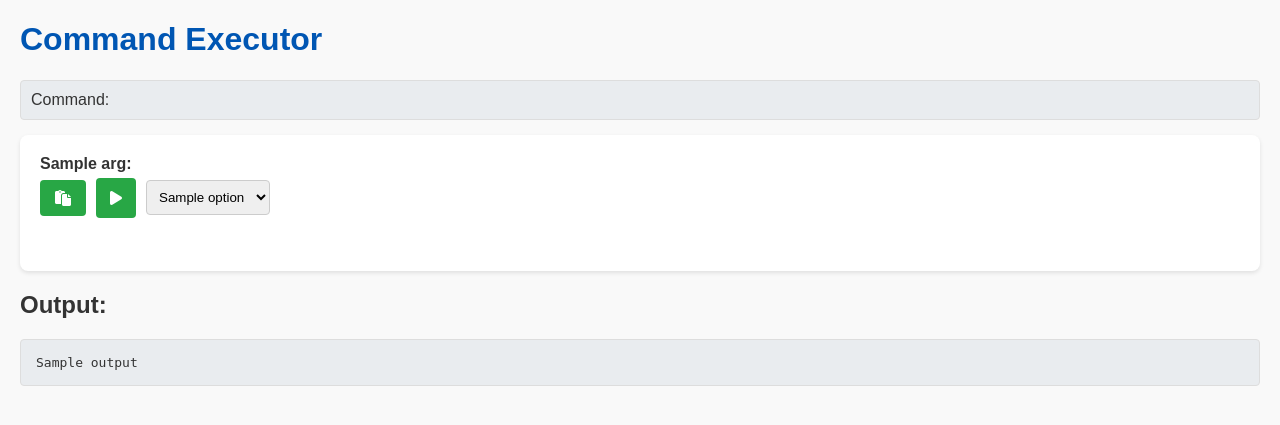
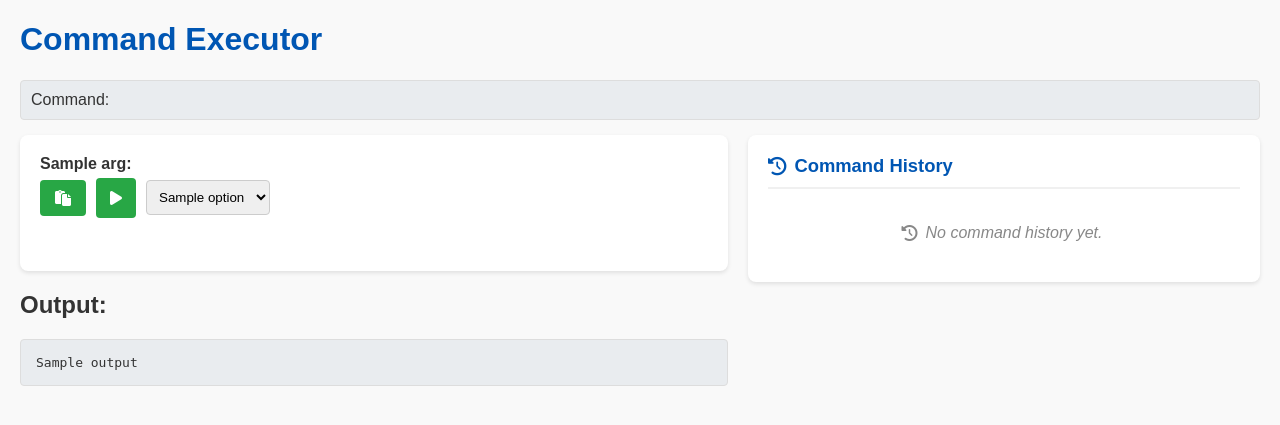
Before and after one commit to enhoshen/argparseui, a Python web app: template argparseui/templates/index.html in a window 1280 px wide. Shown: the top 425 px of the page. Run offline with Jinja, Linux system fonts and the light colour scheme; the template is opened without the code that fills it: most values are stand-ins (such as "Sample title", 1, 10 or a date in 2020).

Commit message:
feat: Add command history column
authored by antigravity

```diff
--- a/argparseui/static/css/style.css
+++ b/argparseui/static/css/style.css
@@ -106,3 +106,175 @@ input[type="checkbox"] {
   font-family: monospace;
   font-size: 13px;
 }
+
+/* History Column & Layout Styles */
+.main-layout {
+  display: flex;
+  gap: 20px;
+  align-items: flex-start;
+}
+
+.form-column {
+  flex: 1 1 60%;
+  min-width: 0;
+}
+
+.history-column {
+  flex: 1 1 40%;
+  min-width: 280px;
+  background-color: #fff;
+  padding: 20px;
+  border-radius: 8px;
+  box-shadow: 0 2px 4px rgba(0, 0, 0, 0.1);
+}
+
+.history-header {
+  display: flex;
+  justify-content: space-between;
+  align-items: center;
+  margin-bottom: 15px;
+  border-bottom: 2px solid #f0f0f0;
+  padding-bottom: 10px;
+}
+
+.history-header h2 {
+  margin: 0;
+  font-size: 1.15rem;
+  color: #0056b3;
+  display: flex;
+  align-items: center;
+  gap: 8px;
+}
+
+.history-list {
+  display: flex;
+  flex-direction: column;
+  gap: 10px;
+  max-height: 600px;
+  overflow-y: auto;
+  padding-right: 4px;
+}
+
+.history-empty {
+  color: #888;
+  font-style: italic;
+  text-align: center;
+  padding: 20px 0;
+  display: flex;
+  align-items: center;
+  justify-content: center;
+  gap: 8px;
+}
+
+.history-item-bar {
+  display: flex;
+  align-items: center;
+  justify-content: space-between;
+  background-color: #f8f9fa;
+  border: 1px solid #e0e0e0;
+  border-radius: 6px;
+  padding: 4px 8px;
+  transition: all 0.2s ease;
+}
+
+.history-item-bar:hover {
+  border-color: #0056b3;
+  box-shadow: 0 2px 5px rgba(0,0,0,0.08);
+}
+
+.history-item-bar.pinned {
+  background-color: #fff9e6;
+  border-color: #ffe082;
+}
+
+.history-cmd-btn {
+  background: none;
+  border: none;
+  color: #333;
+  padding: 6px 8px;
+  cursor: pointer;
+  text-align: left;
+  flex-grow: 1;
+  display: flex;
+  align-items: center;
+  gap: 8px;
+  overflow: hidden;
+  font-size: 13px;
+  border-radius: 4px;
+}
+
+.history-cmd-btn:hover {
+  background-color: rgba(0, 86, 179, 0.08);
+}
+
+.history-icon {
+  color: #0056b3;
+  font-size: 12px;
+  flex-shrink: 0;
+}
+
+.history-cmd-text {
+  font-family: monospace;
+  white-space: nowrap;
+  overflow: hidden;
+  text-overflow: ellipsis;
+  color: #212529;
+}
+
+.history-actions {
+  display: flex;
+  align-items: center;
+  gap: 4px;
+  margin-left: 8px;
+  flex-shrink: 0;
+}
+
+.btn-history-action {
+  background: transparent;
+  border: none;
+  color: #6c757d;
+  width: 30px;
+  height: 30px;
+  padding: 0;
+  border-radius: 4px;
+  cursor: pointer;
+  font-size: 13px;
+  transition: background-color 0.15s ease, color 0.15s ease;
+  display: flex;
+  align-items: center;
+  justify-content: center;
+}
+
+.btn-history-action:hover {
+  background-color: #e2e6ea;
+  color: #333;
+}
+
+.btn-history-run:hover {
+  background-color: #d4edda;
+  color: #28a745;
+}
+
+.btn-pin.active {
+  color: #d97706;
+  background-color: #fef3c7;
+}
+
+.btn-pin.active:hover {
+  background-color: #fde68a;
+  color: #b45309;
+}
+
+.btn-delete:hover {
+  background-color: #f8d7da;
+  color: #dc3545;
+}
+
+@media (max-width: 768px) {
+  .main-layout {
+    flex-direction: column;
+  }
+  .form-column, .history-column {
+    width: 100%;
+  }
+}
--- a/argparseui/static/js/command_runner.js
+++ b/argparseui/static/js/command_runner.js
@@ -15,15 +15,217 @@ document.addEventListener('DOMContentLoaded', () => {
       if (!argDef) return;
 
       if (argDef.type === 'checkbox') {
-        // if (formData.has(key)) { // This check is commented out, assuming checkboxes are always present if checked
         currentCommandParts.push(`--${key}`);
-        // }
       } else if (value !== '') {
         currentCommandParts.push(`--${key}`);
         currentCommandParts.push(value);
       }
     });
-    commandDisplayCode.textContent = currentCommandParts.join(' ');
+    const cmdStr = currentCommandParts.join(' ');
+    commandDisplayCode.textContent = cmdStr;
+    return cmdStr;
+  };
+
+  // State: command history stored in a Set for simplicity, key is full command string
+  let historySet = new Set();
+  let pinnedSet = new Set();
+
+  const loadHistory = () => {
+    try {
+      const storedHistory = localStorage.getItem('argparseui_history');
+      if (storedHistory) {
+        const parsed = JSON.parse(storedHistory);
+        if (Array.isArray(parsed)) {
+          historySet = new Set(parsed);
+        }
+      }
+      const storedPinned = localStorage.getItem('argparseui_pinned');
+      if (storedPinned) {
+        const parsed = JSON.parse(storedPinned);
+        if (Array.isArray(parsed)) {
+          pinnedSet = new Set(parsed);
+        }
+      }
+    } catch (e) {
+      console.error('Failed to load history from localStorage:', e);
+    }
+  };
+
+  const saveHistory = () => {
+    try {
+      localStorage.setItem('argparseui_history', JSON.stringify(Array.from(historySet)));
+      localStorage.setItem('argparseui_pinned', JSON.stringify(Array.from(pinnedSet)));
+    } catch (e) {
+      console.error('Failed to save history to localStorage:', e);
+    }
+  };
+
+  const addCommandToHistory = (cmdStr) => {
+    if (!cmdStr || cmdStr.trim() === '') return;
+    // Set operation: delete existing to refresh insertion order (latest at end of Set)
+    historySet.delete(cmdStr);
+    historySet.add(cmdStr);
+    saveHistory();
+    renderHistory();
+  };
+
+  const deleteCommandFromHistory = (cmdStr) => {
+    historySet.delete(cmdStr);
+    pinnedSet.delete(cmdStr);
+    saveHistory();
+    renderHistory();
+  };
+
+  const togglePinCommand = (cmdStr) => {
+    if (pinnedSet.has(cmdStr)) {
+      pinnedSet.delete(cmdStr);
+    } else {
+      pinnedSet.add(cmdStr);
+    }
+    saveHistory();
+    renderHistory();
+  };
+
+  const parseAndPopulateForm = (cmdStr) => {
+    const baseStr = baseCommand.join(' ');
+    let argsStr = cmdStr;
+    if (cmdStr.startsWith(baseStr)) {
+      argsStr = cmdStr.slice(baseStr.length).trim();
+    }
+
+    const tokens = [];
+    const tokenRegex = /"([^"]*)"|'([^']*)'|(\S+)/g;
+    let tMatch;
+    while ((tMatch = tokenRegex.exec(argsStr)) !== null) {
+      tokens.push(tMatch[1] ?? tMatch[2] ?? tMatch[3]);
+    }
+
+    const parsedArgs = {};
+    for (let i = 0; i < tokens.length; i++) {
+      const token = tokens[i];
+      if (token.startsWith('--')) {
+        const key = token.slice(2);
+        const argDef = scriptArguments.find(a => a.dest === key);
+        if (argDef && argDef.type === 'checkbox') {
+          parsedArgs[key] = true;
+        } else {
+          if (i + 1 < tokens.length && !tokens[i + 1].startsWith('--')) {
+            parsedArgs[key] = tokens[i + 1];
+            i++;
+          } else {
+            parsedArgs[key] = true;
+          }
+        }
+      }
+    }
+
+    scriptArguments.forEach(arg => {
+      const el = document.getElementById(arg.dest);
+      if (!el) return;
+
+      if (parsedArgs.hasOwnProperty(arg.dest)) {
+        const val = parsedArgs[arg.dest];
+        if (arg.type === 'checkbox') {
+          el.checked = true;
+        } else if (el.tagName === 'SELECT') {
+          el.value = val;
+        } else {
+          el.value = val === true ? '' : val;
+        }
+      } else {
+        if (arg.type === 'checkbox') {
+          el.checked = false;
+        } else if (el.tagName === 'SELECT') {
+          el.selectedIndex = 0;
+        } else {
+          el.value = '';
+        }
+      }
+    });
+
+    updateCommandDisplay();
+  };
+
+  const renderHistory = () => {
+    const historyListEl = document.getElementById('history-list');
+    if (!historyListEl) return;
+
+    historyListEl.innerHTML = '';
+
+    const allCmds = Array.from(historySet).reverse();
+    const pinnedCmds = allCmds.filter(cmd => pinnedSet.has(cmd));
+    const unpinnedCmds = allCmds.filter(cmd => !pinnedSet.has(cmd));
+
+    const sortedCmds = [...pinnedCmds, ...unpinnedCmds];
+
+    if (sortedCmds.length === 0) {
+      const emptyEl = document.createElement('div');
+      emptyEl.className = 'history-empty';
+      emptyEl.innerHTML = '<i class="fas fa-history"></i> No command history yet.';
+      historyListEl.appendChild(emptyEl);
+      return;
+    }
+
+    sortedCmds.forEach(cmdStr => {
+      const isPinned = pinnedSet.has(cmdStr);
+
+      const itemEl = document.createElement('div');
+      itemEl.className = `history-item-bar ${isPinned ? 'pinned' : ''}`;
+
+      const cmdBtn = document.createElement('button');
+      cmdBtn.type = 'button';
+      cmdBtn.className = 'history-cmd-btn';
+      cmdBtn.title = 'Click to fill form with this command';
+      cmdBtn.innerHTML = `<i class="fas fa-terminal history-icon"></i><code class="history-cmd-text"></code>`;
+      cmdBtn.querySelector('.history-cmd-text').textContent = cmdStr;
+
+      cmdBtn.addEventListener('click', () => {
+        parseAndPopulateForm(cmdStr);
+      });
+
+      const actionsDiv = document.createElement('div');
+      actionsDiv.className = 'history-actions';
+
+      const runBtn = document.createElement('button');
+      runBtn.type = 'button';
+      runBtn.className = 'btn-history-action btn-history-run';
+      runBtn.title = 'Run command now';
+      runBtn.innerHTML = '<i class="fas fa-play"></i>';
+      runBtn.addEventListener('click', (e) => {
+        e.stopPropagation();
+        parseAndPopulateForm(cmdStr);
+        form.submit();
+      });
+
+      const pinBtn = document.createElement('button');
+      pinBtn.type = 'button';
+      pinBtn.className = `btn-history-action btn-pin ${isPinned ? 'active' : ''}`;
+      pinBtn.title = isPinned ? 'Unpin command' : 'Pin to top';
+      pinBtn.innerHTML = '<i class="fas fa-thumbtack"></i>';
+      pinBtn.addEventListener('click', (e) => {
+        e.stopPropagation();
+        togglePinCommand(cmdStr);
+      });
+
+      const delBtn = document.createElement('button');
+      delBtn.type = 'button';
+      delBtn.className = 'btn-history-action btn-delete';
+      delBtn.title = 'Delete from history';
+      delBtn.innerHTML = '<i class="fas fa-trash"></i>';
+      delBtn.addEventListener('click', (e) => {
+        e.stopPropagation();
+        deleteCommandFromHistory(cmdStr);
+      });
+
+      actionsDiv.appendChild(runBtn);
+      actionsDiv.appendChild(pinBtn);
+      actionsDiv.appendChild(delBtn);
+
+      itemEl.appendChild(cmdBtn);
+      itemEl.appendChild(actionsDiv);
+
+      historyListEl.appendChild(itemEl);
+    });
   };
 
   // add listener for each input fields
@@ -33,40 +235,35 @@ document.addEventListener('DOMContentLoaded', () => {
     element.addEventListener('change', updateCommandDisplay);
   });
 
+  // Save command to history on form submit
+  form.addEventListener('submit', () => {
+    const cmdStr = updateCommandDisplay();
+    addCommandToHistory(cmdStr);
+  });
+
   // Add paste functionality
   const pasteButtons = document.querySelectorAll('.btn-paste');
   pasteButtons.forEach(button => {
     button.addEventListener('click', async () => {
       try {
         const text = await navigator.clipboard.readText();
-
-        // The paste button is now directly inside the input-row div.
         const inputRow = button.parentElement;
-
         let targetInput = null;
         if (inputRow) {
-          // Find the first input or select element within inputRow
-          // We are looking for input[type="search"] or select elements.
           targetInput = inputRow.querySelector('input[type="search"], select');
         }
 
         if (targetInput) {
           targetInput.value = text;
-          // For select elements, find the option if it exists and select it.
           if (targetInput.tagName === 'SELECT') {
             const option = targetInput.querySelector(`option[value="${text}"]`);
             if (option) {
               option.selected = true;
             }
-            // If no option matches, the value is set, but no option is selected.
-            // This is acceptable for a basic paste functionality.
           }
-
-          // Dispatch input/change event to potentially trigger other listeners (like updateCommandDisplay)
           const eventType = targetInput.tagName === 'SELECT' ? 'change' : 'input';
           const event = new Event(eventType, { bubbles: true });
           targetInput.dispatchEvent(event);
-
         } else {
           console.warn('Target input element not found for paste button.');
         }
@@ -77,5 +274,15 @@ document.addEventListener('DOMContentLoaded', () => {
     });
   });
 
-  updateCommandDisplay();
+  // Initialize history
+  loadHistory();
+
+  // If page was loaded after a run (output or error visible), add the current command to history
+  const outputOrError = document.querySelector('.output-section');
+  const currentCmd = updateCommandDisplay();
+  if (outputOrError && currentCmd) {
+    addCommandToHistory(currentCmd);
+  } else {
+    renderHistory();
+  }
 });
--- a/argparseui/templates/index.html
+++ b/argparseui/templates/index.html
@@ -19,6 +19,8 @@ imported/included components
       <div> <code>{{ command | join(' ') }}</code> </div>
     </div>
 
+    <div class="main-layout">
+        <div class="form-column">
             <form method="post" action="/run">
                 {% for arg in script_arguments %}
                     <div class="input-group">
@@ -63,6 +65,17 @@ imported/included components
                     <pre class="error">{{ error }}</pre>
                 </div>
             {% endif %}
+        </div>
+
+        <div class="history-column">
+            <div class="history-header">
+                <h2><i class="fas fa-history"></i> Command History</h2>
+            </div>
+            <div id="history-list" class="history-list">
+                <!-- History command bars will be dynamically rendered here -->
+            </div>
+        </div>
+    </div>
 {% endblock %}
 
 {% block scripts %}
```
Lines whose indentation alone changed are shown as unchanged.
